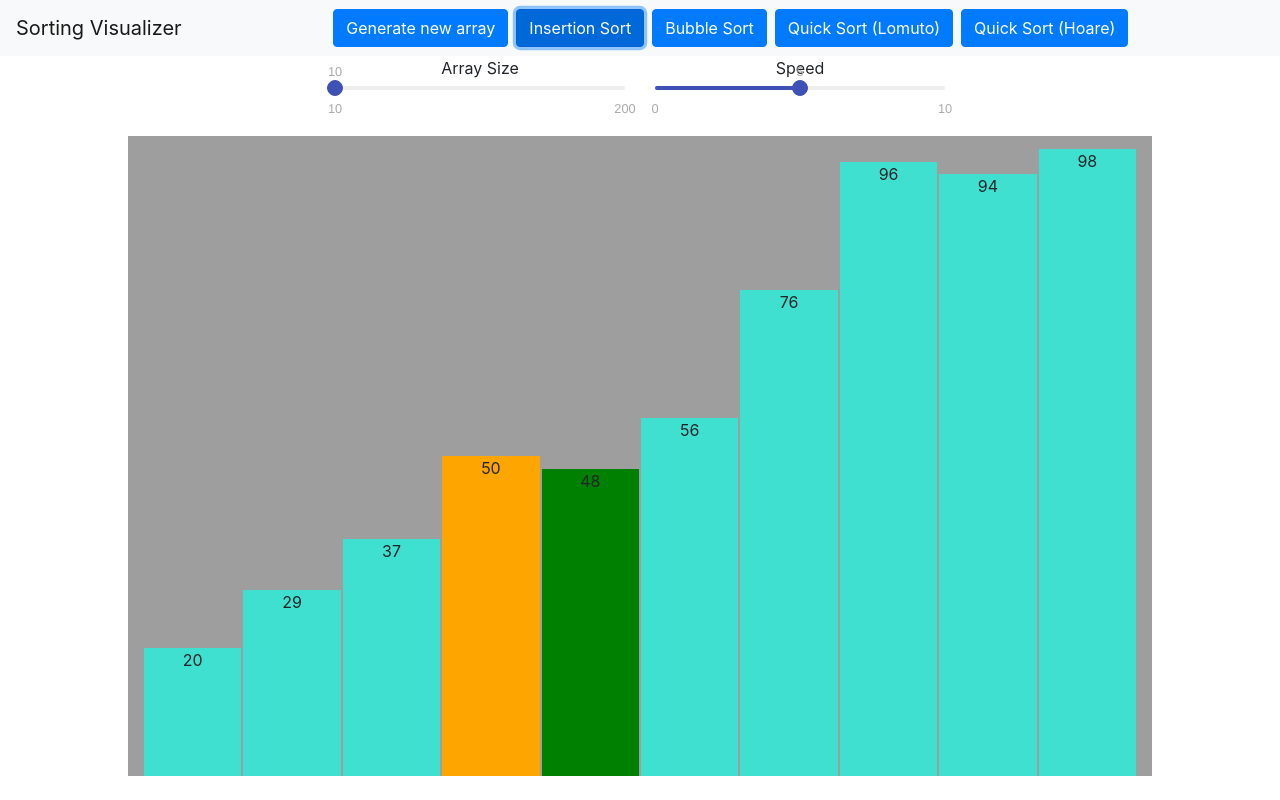
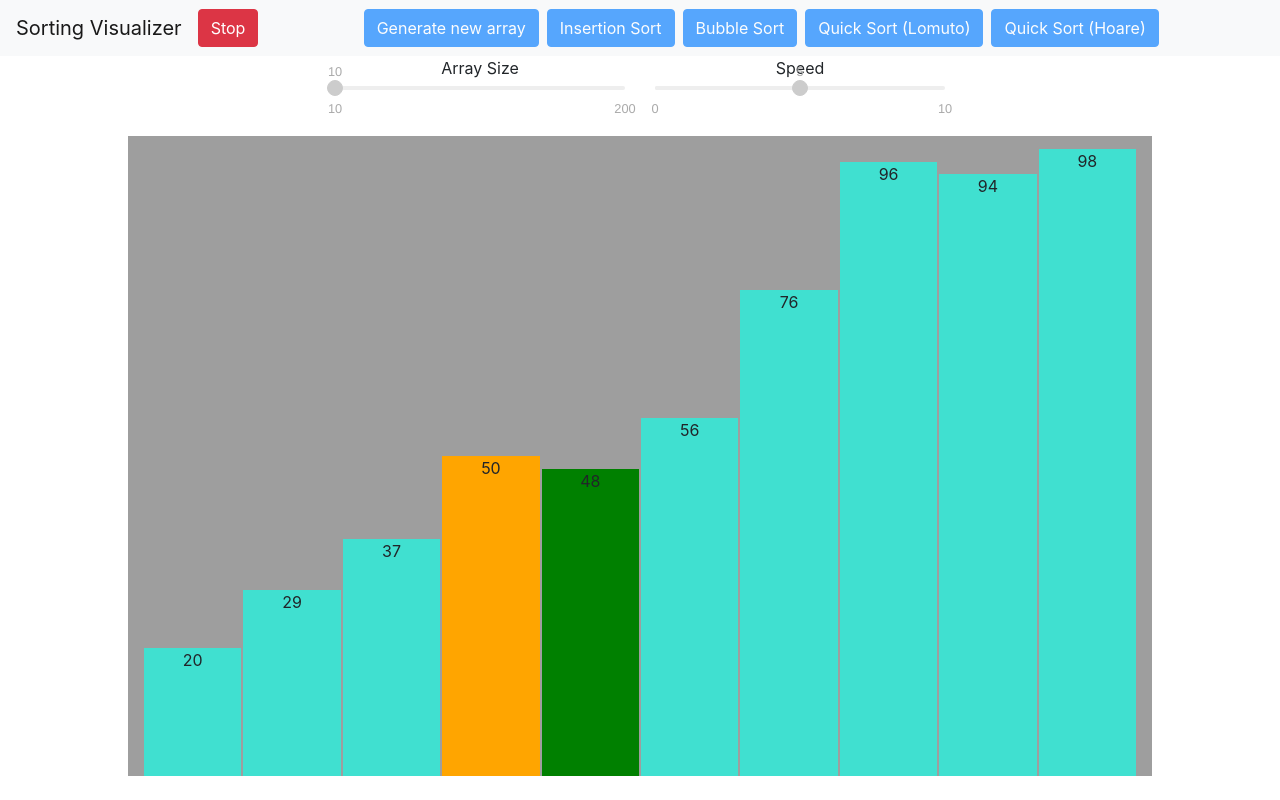
Before and after one commit to robin-blanchard/SortingVisualizer, a React (Create React App) app in the folder sorting-visualizer/: page / in a window 1280 px wide. Both pictures are taken after a click on the button "Insertion Sort". Built offline with nearby package versions, Linux system fonts and the light colour scheme.

Commit message:
Added stop button

```diff
--- a/sorting-visualizer/src/SortingVisualizer/SortingVisualizer.jsx
+++ b/sorting-visualizer/src/SortingVisualizer/SortingVisualizer.jsx
@@ -35,7 +35,8 @@ export default class SortingVisualizer extends React.Component{
             array : [],
             color : [],
             speed : 0.011,
-            array_size : 10
+            array_size : 10,
+            sorting : false
         }
       }
 
@@ -48,12 +49,25 @@ export default class SortingVisualizer extends React.Component{
         <Container fluid={true} className="fullSizeContainer">
             <Navbar bg="light" expand="lg">
             <Navbar.Brand>Sorting Visualizer</Navbar.Brand>
+            {this.state.sorting ? <Button id="stopButton" variant="danger" onClick={() => this.handleStop()}>Stop</Button> : null}
+
             <Nav className="mx-auto">
-                <Button className="mx-1 text-nowrap" onClick={() => this.handleGeneration(this.state.array_size, ARRAY_MIN, ARRAY_MAX)}>Generate new array</Button>
-                <Button className="mx-1 text-nowrap" onClick={() => this.handleInsertionSort()}>Insertion Sort</Button>
-                <Button className="mx-1 text-nowrap" onClick={() => this.handleBubbleSort()}>Bubble Sort</Button>
-                <Button className="mx-1 text-nowrap" onClick={() => this.handleQuickSortLomuto()}>Quick Sort (Lomuto)</Button>
-                <Button className="mx-1 text-nowrap" onClick={() => this.handleQuickSortHoare()}>Quick Sort (Hoare)</Button>
+                <Button className="mx-1 text-nowrap"
+                        onClick={() => this.handleGeneration(this.state.array_size, ARRAY_MIN, ARRAY_MAX)}
+                        disabled={this.state.sorting}>Generate new array</Button>
+                <Button className="mx-1 text-nowrap"
+                        onClick={() => this.handleInsertionSort()}
+                        disabled={this.state.sorting}>Insertion Sort</Button>
+                <Button className="mx-1 text-nowrap"
+                        onClick={() => this.handleBubbleSort()}
+                        disabled={this.state.sorting}>Bubble Sort</Button>
+                <Button className="mx-1 text-nowrap"
+                        onClick={() => this.handleQuickSortLomuto()}
+                        disabled={this.state.sorting}>Quick Sort (Lomuto)</Button>
+                <Button className="mx-1 text-nowrap"
+                        onClick={() => this.handleQuickSortHoare()}
+                        disabled={this.state.sorting}>Quick Sort (Hoare)</Button>
+
             </Nav>
             </Navbar>
             <Container style={{width: '50vw', height: '10vh' }}>
@@ -65,6 +79,7 @@ export default class SortingVisualizer extends React.Component{
                         maxValue={200}
                         minValue={10}
                         value={this.state.array_size}
+                        disabled={this.state.sorting}
                         onChange={(array_size) => {this.handleArraySizeChange(array_size);}} />
                     </Col>
                     <Col>Speed
@@ -74,6 +89,7 @@ export default class SortingVisualizer extends React.Component{
                         maxValue={10}
                         minValue={0}
                         value={500*this.state.speed-0.5}
+                        disabled={this.state.sorting}
                         onChange={value => this.setState({ speed : (2*value+1)/1000 })} />
                     </Col>
                 </Row>
@@ -126,7 +142,9 @@ export default class SortingVisualizer extends React.Component{
     }
 
     handleInsertionSort(){
-        console.log(this.state.speed);
+        this.setState({sorting: true});
+        this.resetColor();
+
         var current_array = this.state.array.slice();
         var animations = get_animations_insertion_sort(current_array);
         var last_p, last_min_idx, last_j;
@@ -187,14 +205,17 @@ export default class SortingVisualizer extends React.Component{
 
         setTimeout(
             function(){
-                this.resetColor()
+                this.resetColor();
+                this.setState({sorting: false});
             }.bind(this),
             animations.length/this.state.speed
         );
-
     }
 
     handleBubbleSort(){
+        this.setState({sorting: true});
+        this.resetColor();
+
         var current_array = this.state.array.slice();
         var animations = get_animations_bubble_sort(current_array);
         for (var k = 0; k<animations.length; k++){
@@ -218,9 +239,20 @@ export default class SortingVisualizer extends React.Component{
                 }.bind(this, i, j), (k+2/3)/this.state.speed
             )
         }
+
+        setTimeout(
+            function(){
+                this.setState({sorting: false});
+            }.bind(this),
+            animations.length/this.state.speed
+        );
+
     }
 
     handleQuickSortHoare(){
+        this.setState({sorting: true});
+        this.resetColor();
+
         var current_array = this.state.array.slice();
         var animations = [];
         [current_array, animations] = quick_sort_hoare(current_array, 0, current_array.length-1, animations);
@@ -264,6 +296,7 @@ export default class SortingVisualizer extends React.Component{
         setTimeout(
             function(){
                 this.setState({color : current_array.map(number => 'turquoise')});
+                this.setState({sorting: false});
             }.bind(this),
             animations.length/this.state.speed
         );
@@ -271,6 +304,9 @@ export default class SortingVisualizer extends React.Component{
     }
 
     handleQuickSortLomuto(){
+        this.setState({sorting: true});
+        this.resetColor();
+
         var current_array = this.state.array.slice();
         var animations = [];
         quick_sort_lomuto(current_array, 0, current_array.length-1, animations);
@@ -324,8 +360,18 @@ export default class SortingVisualizer extends React.Component{
         setTimeout(
             function(last_i, last_j){
                 this.changeColor([last_i, last_j], [BASE_COLOR, BASE_COLOR]);
+                this.setState({sorting: false});
             }.bind(this, last_i, last_j),
             animations.length/this.state.speed
         );
+
+    }
+
+    handleStop(){
+        var highestTimeoutId = setTimeout(";");
+        for (var i = 0 ; i < highestTimeoutId ; i++) {
+            clearTimeout(i);
+        }
+        this.setState({sorting: false});
     }
 }
```
